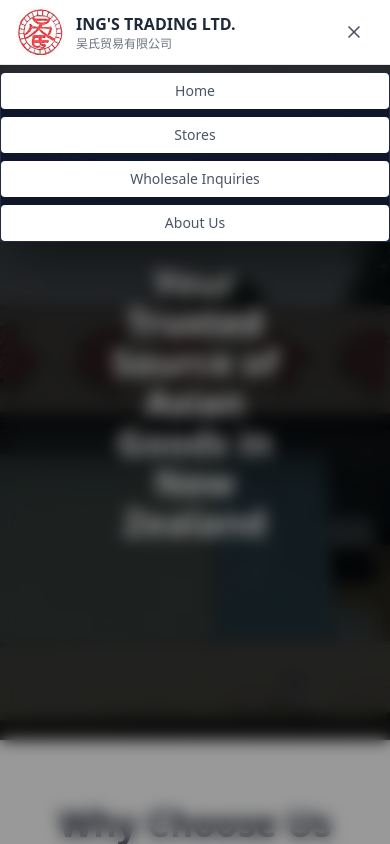
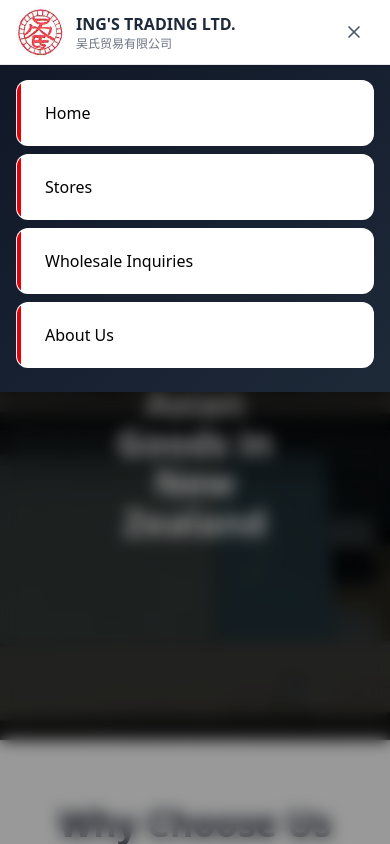
Before and after one commit to xipizy/ings-website, a React (Vite) app: page / in a window 390 px wide. Both pictures are taken after a click on the button 354 px from the left and 32 px from the top of the page. Shown: the top 844 px of the page. Built offline with nearby package versions, Linux system fonts and the light colour scheme.

Commit message:
Added style and fixed mobile components.

```diff
--- a/src/components/navbar.jsx
+++ b/src/components/navbar.jsx
@@ -95,19 +95,40 @@ export default function Navbar() {
               : 'opacity-0 -translate-y-4 pointer-events-none'
           }`}
         >
-        <div className="mt-2 bg-slate-900/95 backdrop-blur-2xl border border-slate-700/50 shadow-2xl shadow-black/50 overflow-hidden flex items-center justify-center grid grid-cols-1 gap-2">
-          <button onClick={handleClickHome} className="px-4 py-2 text-gray-600 text-sm rounded bg-white cursor-pointer hover:bg-red-400 transition-colors duration-350 hover:text-white">
+          <div className="bg-gradient-to-br from-gray-900 to-gray-800 shadow-2xl shadow-black/50 overflow-hidden">
+            <div className="p-4">
+              <a
+                href="/"
+                className="block px-7 py-5 mb-2 bg-white bg-opacity-5 rounded-xl text-black font-medium text-base transition-all duration-150 border border-transparent active:text-white active:bg-red-600 active:border-red-600 active:scale-95 relative overflow-hidden"
+              >
+                <span className="absolute left-0 top-0 h-full w-1 bg-red-600"></span>
                 Home
-          </button>
-          <button onClick={handleClickStores} className="px-4 py-2 text-gray-600 text-sm rounded bg-white cursor-pointer hover:bg-red-400 transition-colors duration-350 hover:text-white">
+              </a>
+
+              <a
+                href="/stores"
+                className="block px-7 py-5 mb-2 bg-white bg-opacity-5 rounded-xl text-black font-medium text-base transition-all duration-150 border border-transparent active:text-white active:bg-red-600 active:border-red-600 active:scale-95 relative overflow-hidden"
+              >
+                <span className="absolute left-0 top-0 h-full w-1 bg-red-600"></span>
                 Stores
-          </button>
-          <button onClick={handleClickWholesale} className="px-4 py-2 text-gray-600 text-sm rounded bg-white cursor-pointer hover:bg-red-400 transition-colors duration-350 hover:text-white">
+              </a>
+
+              <a
+                href="/wholesale"
+                className="block px-7 py-5 mb-2 bg-white bg-opacity-5 rounded-xl text-black font-medium text-base transition-all duration-150 border border-transparent active:text-white active:bg-red-600 active:border-red-600 active:scale-95 relative overflow-hidden"
+              >
+                <span className="absolute left-0 top-0 h-full w-1 bg-red-600"></span>
                 Wholesale Inquiries
-          </button>
-          <button onClick={handleClickAboutUs} className="px-4 py-2 text-gray-600 text-sm rounded bg-white cursor-pointer hover:bg-red-400 transition-colors duration-350 hover:text-white">
+              </a>
+
+              <a
+                href="/aboutus"
+                className="block px-7 py-5 mb-2 bg-white bg-opacity-5 rounded-xl text-black font-medium text-base transition-all duration-150 border border-transparent active:text-white active:bg-red-600 active:border-red-600 active:scale-95 relative overflow-hidden"
+              >
+                <span className="absolute left-0 top-0 h-full w-1 bg-red-600"></span>
                 About Us
-          </button>
+              </a>
+            </div>
           </div>
         </div>
 
```
Lines whose indentation alone changed are shown as unchanged.
